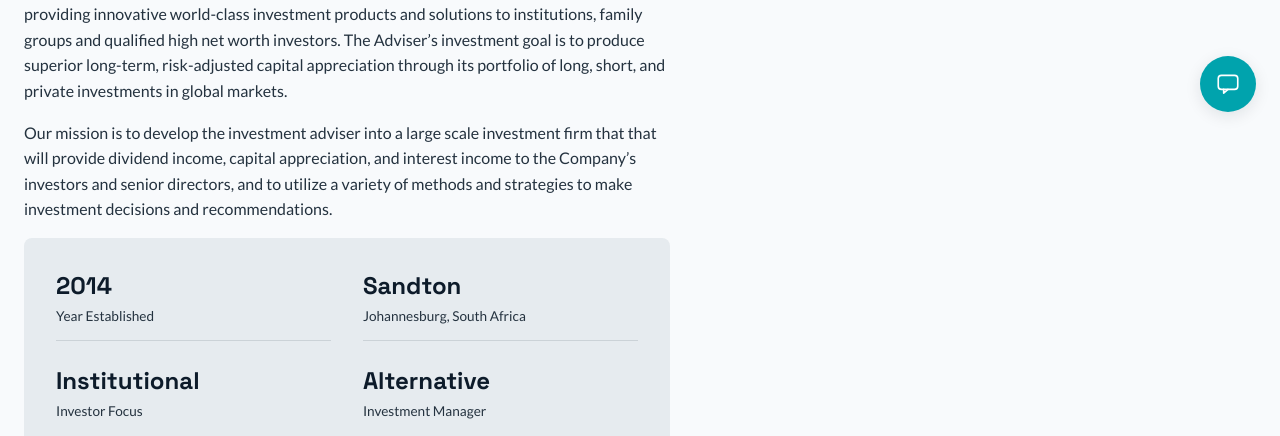
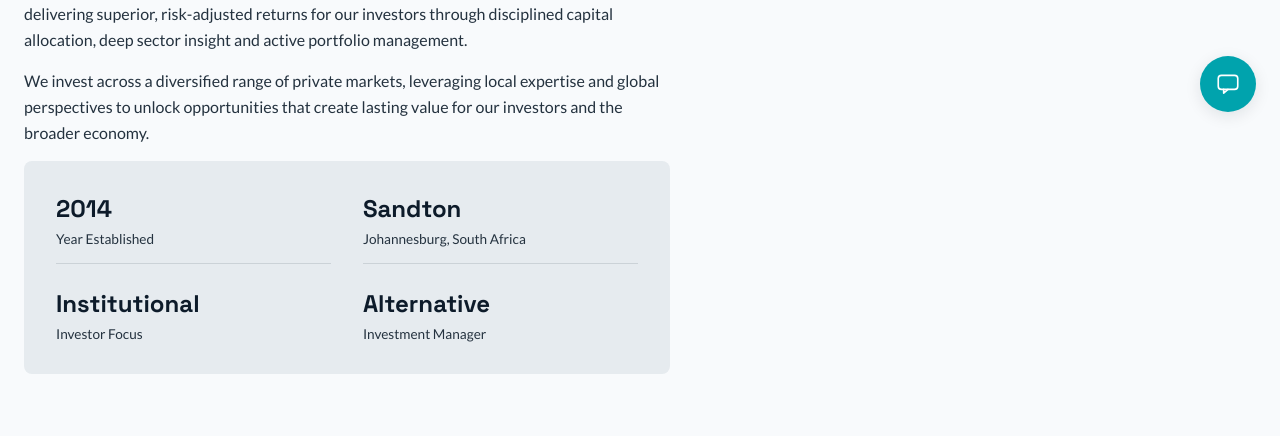
Before and after one commit to neomatime/giantfusecapital, a plain HTML site: page about.html in a window 1280 px wide. Shown: the part 664-1100 px from the top of the page. Drawn offline with Linux system fonts and the light colour scheme.

Commit message:
Revise 'Who We Are' section in about.html
Updated company description and mission statement to reflect current focus and investment strategy.

```diff
--- a/about.html
+++ b/about.html
@@ -38,8 +38,8 @@
       <div class="container about-who-we-are">
         <div>
           <h2>Who <span class="text-teal">We Are</span></h2>
-          <p>Giantfuse Capital Partners is an asset manager specialized in alternative investments, providing innovative world-class investment products and solutions to institutions, family groups and qualified high net worth investors. The Adviser’s investment goal is to produce superior long-term, risk-adjusted capital appreciation through its portfolio of long, short, and private investments in global markets.</p>
-          <p>Our mission is to develop the investment adviser into a large scale investment firm that that will provide dividend income, capital appreciation, and interest income to the Company’s investors and senior directors, and to utilize a variety of methods and strategies to make investment decisions and recommendations.</p>
+          <p>Giantfuse Capital Partners is a South African alternative investment firm, committed to delivering superior, risk-adjusted returns for our investors through disciplined capital allocation, deep sector insight and active portfolio management.</p>
+          <p>We invest across a diversified range of private markets, leveraging local expertise and global perspectives to unlock opportunities that create lasting value for our investors and the broader economy.</p>
         <div class="stat-box">
           <div class="stat-box-item"><strong>2014</strong><span>Year Established</span></div>
           <div class="stat-box-item"><strong>Sandton</strong><span>Johannesburg, South Africa</span></div>
```
